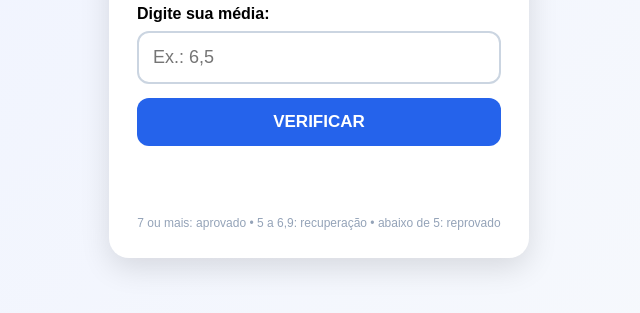
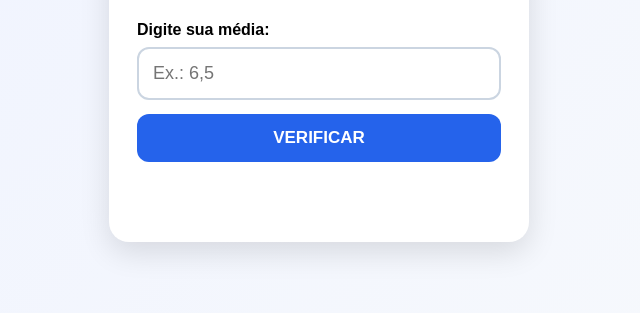
Before and after one commit to allansantt2/verificador-media, a plain HTML site: page index.html in a window 1280 px wide. Shown: the part 331-644 px from the top of the page, without its empty margins (321-961 px from the left). Drawn offline with Linux system fonts and the light colour scheme.

Commit message:
Add files via upload

```diff
--- a/index.html
+++ b/index.html
@@ -60,7 +60,6 @@
   .recuperacao { background:#fef3c7; color:#92400e; }
   .reprovado { background:#fee2e2; color:#991b1b; }
   .erro { background:#e2e8f0; color:#334155; }
-  .rodape { margin-top:18px; font-size:12px; color:#94a3b8; }
 </style>
 </head>
 <body>
@@ -74,8 +73,6 @@
     <button onclick="verificar()">VERIFICAR</button>
 
     <div id="resultado"></div>
-
-    <div class="rodape">7 ou mais: aprovado • 5 a 6,9: recuperação • abaixo de 5: reprovado</div>
   </main>
 
 <script>
```
